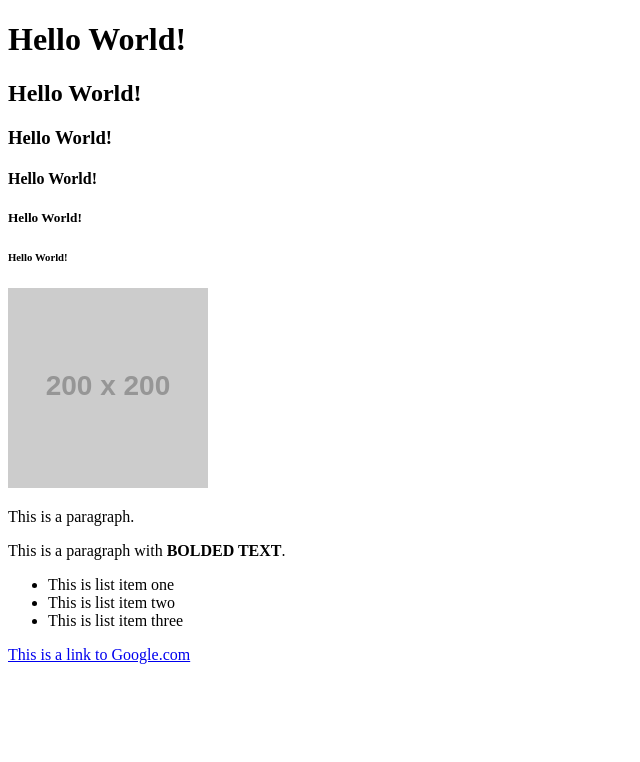
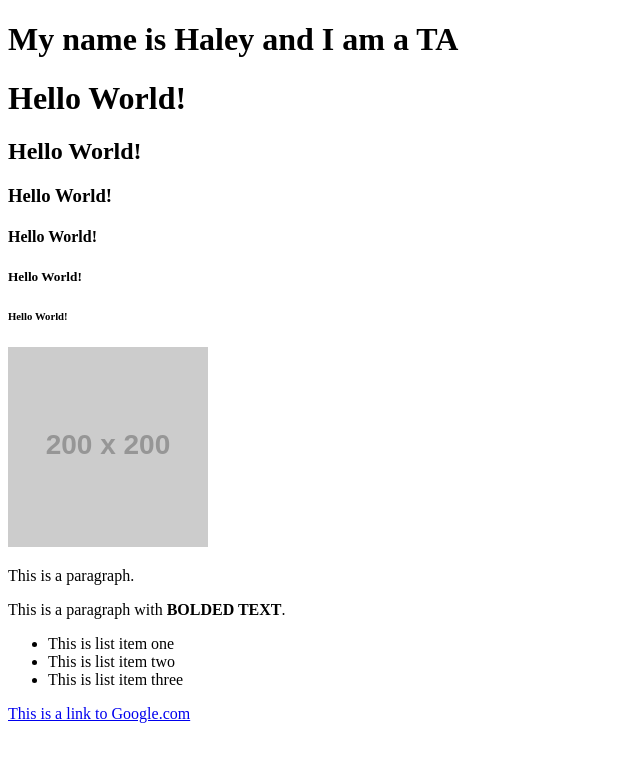
Before and after one commit to haleytelega/Class-1.1, a plain HTML site: page index.html in a window 1280 px wide. Shown: the whole page, without its empty margins (0-640 px from the left). Drawn offline with Linux system fonts and the light colour scheme; placeholder pictures from the web are drawn by us.

Commit message:
second commit

```diff
--- a/index.html
+++ b/index.html
@@ -8,6 +8,7 @@
 
   <body>
     <header>
+        <h1>My name is Haley and I am a TA</h1>
       <!-- Headers -->
       <h1>Hello World!</h1>
       <h2>Hello World!</h2>
```
